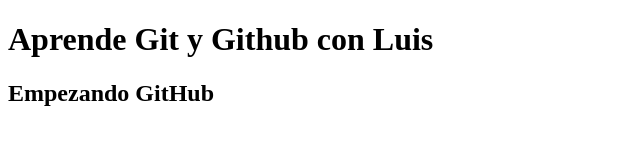
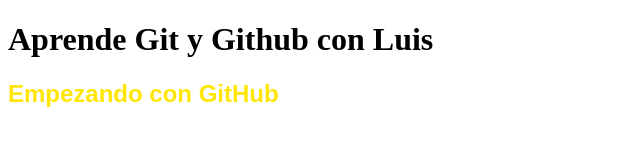
Before and after one commit to alu16v/proyectoLuis, a plain HTML site: page index.html in a window 1280 px wide. Shown: the whole page, without its empty margins (0-640 px from the left). Drawn offline with Linux system fonts and the light colour scheme.

Commit message:
Update estilos.css

```diff
--- /dev/null
+++ b/css/estilos.css
@@ -0,0 +1,4 @@
+h2{
+    color: rgb(255, 230, 5);
+    font-family: Arial, Helvetica, sans-serif;
+}
--- a/index.html
+++ b/index.html
@@ -4,9 +4,10 @@
     <meta charset="UTF-8">
     <meta name="viewport" content="width=device-width, initial-scale=1.0">
     <title>Curso de Git y Github</title>
+    <link rel="stylesheet" href="/css/estilos.css">
 </head>
 <body>
     <h1>Aprende Git y Github con Luis</h1>
-    <h2>Empezando GitHub</h2>
+    <h2>Empezando con GitHub</h2>
 </body>
 </html>
```
